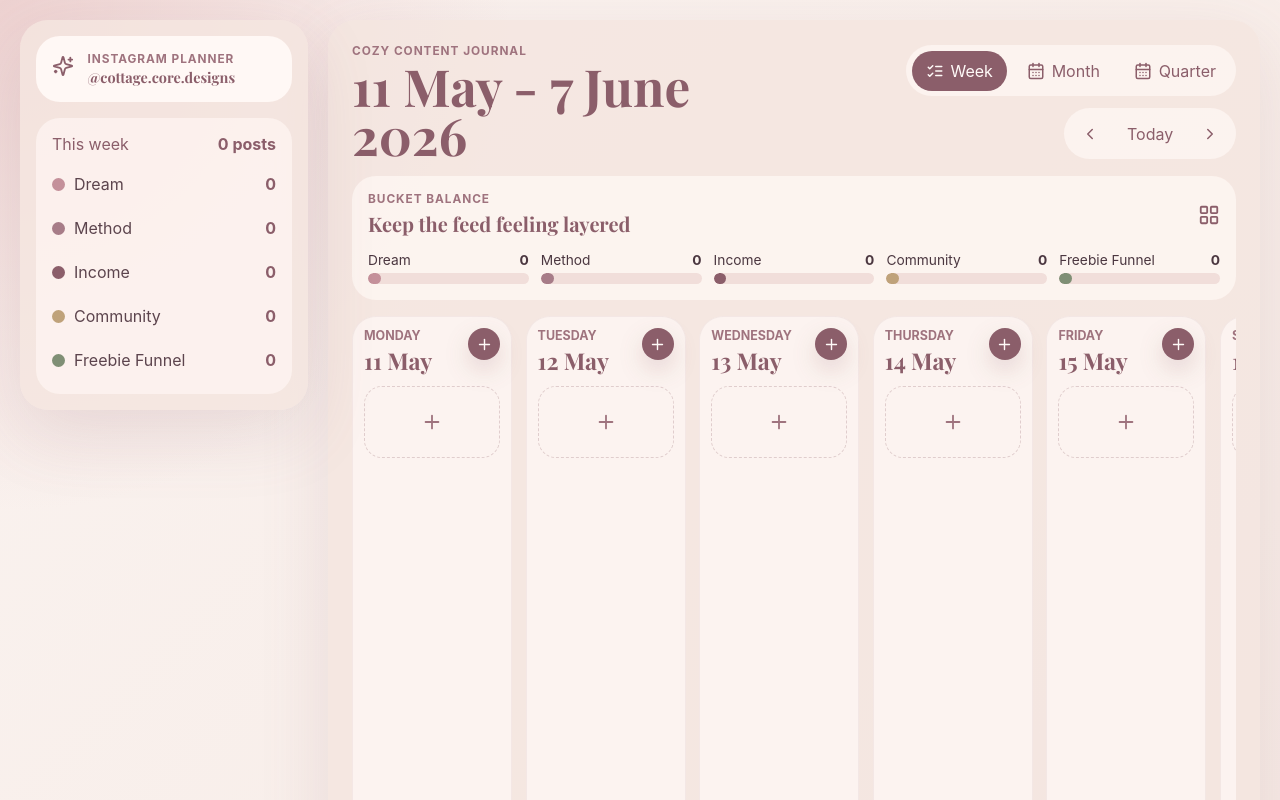
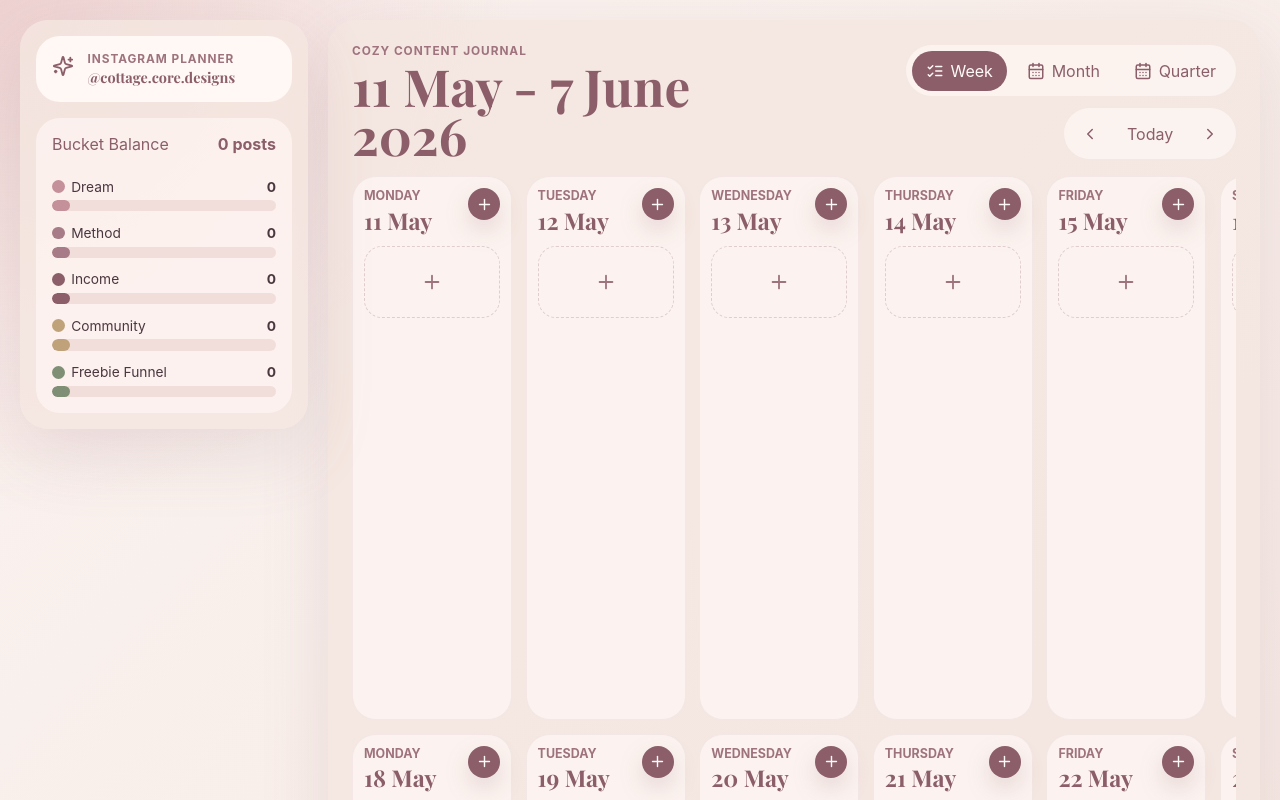
Before and after one commit to mayhemtomoney/cozy-content-planner, a React (Vite) app: page / in a window 1280 px wide. Shown: the top 800 px of the page. Built offline with nearby package versions, Linux system fonts and the light colour scheme; a web font is replaced by a local one.

Commit message:
Move Bucket Balance to sidebar and remove cringe phrase

```diff
--- a/src/main.jsx
+++ b/src/main.jsx
@@ -172,18 +172,33 @@ function App() {
           </div>
         </div>
 
-        <section className="bucket-list" aria-label="Current week bucket counts">
-          <div className="section-title">
-            <span>This week</span>
+        <section className="bucket-list" aria-label="Bucket Balance">
+          <div className="section-title" style={{ marginBottom: '1rem' }}>
+            <span>Bucket Balance</span>
             <strong>{weekSlots.length} posts</strong>
           </div>
+          <div style={{ display: 'flex', flexDirection: 'column', gap: '0.85rem' }}>
             {bucketCounts.map((bucket) => (
-            <div className="bucket-row" key={bucket.name}>
+              <div className="balance-item" key={bucket.name}>
+                <div className="balance-label">
+                  <div style={{ display: 'flex', alignItems: 'center', gap: '0.4rem' }}>
                     <span className="bucket-dot" style={{ backgroundColor: bucket.color }} />
                     <span>{bucket.name}</span>
+                  </div>
                   <strong>{bucket.count}</strong>
                 </div>
+                <div className="balance-track">
+                  <span
+                    className="balance-fill"
+                    style={{
+                      width: `${Math.max(8, (bucket.count / maxBucketCount) * 100)}%`,
+                      backgroundColor: bucket.color,
+                    }}
+                  />
+                </div>
+              </div>
             ))}
+          </div>
         </section>
       </aside>
 
@@ -230,8 +245,6 @@ function App() {
           </div>
         </header>
 
-        <BalanceBar bucketCounts={bucketCounts} maxBucketCount={maxBucketCount} />
-
         {view === 'weekly' && (
           <WeeklyView
             weekKeys={weekKeys}
@@ -267,39 +280,7 @@ function App() {
   );
 }
 
-function BalanceBar({ bucketCounts, maxBucketCount }) {
-  return (
-    <section className="balance-panel" aria-label="Weekly bucket balance">
-      <div className="balance-heading">
-        <div>
-          <p className="eyebrow">Bucket balance</p>
-          <h3>Keep the feed feeling layered</h3>
-        </div>
-        <LayoutGrid size={22} aria-hidden="true" />
-      </div>
 
-      <div className="balance-bars">
-        {bucketCounts.map((bucket) => (
-          <div className="balance-item" key={bucket.name}>
-            <div className="balance-label">
-              <span>{bucket.name}</span>
-              <strong>{bucket.count}</strong>
-            </div>
-            <div className="balance-track">
-              <span
-                className="balance-fill"
-                style={{
-                  width: `${Math.max(8, (bucket.count / maxBucketCount) * 100)}%`,
-                  backgroundColor: bucket.color,
-                }}
-              />
-            </div>
-          </div>
-        ))}
-      </div>
-    </section>
-  );
-}
 
 function WeeklyView({ weekKeys, slots, keywords, onAddSlot, onAddKeyword, onUpdateSlot }) {
   return (
--- a/src/styles.css
+++ b/src/styles.css
@@ -247,23 +247,7 @@ h3 {
   padding-inline: 0.7rem;
 }
 
-.balance-panel {
-  margin-bottom: 1rem;
-  border-radius: 24px;
-  background: rgba(255, 248, 245, 0.74);
-  padding: 1rem;
-}
 
-.balance-heading {
-  margin-bottom: 0.9rem;
-  color: #8b5e6a;
-}
-
-.balance-bars {
-  display: grid;
-  grid-template-columns: repeat(5, minmax(0, 1fr));
-  gap: 0.75rem;
-}
 
 .balance-item {
   min-width: 0;
```
Lines whose indentation alone changed are shown as unchanged.
